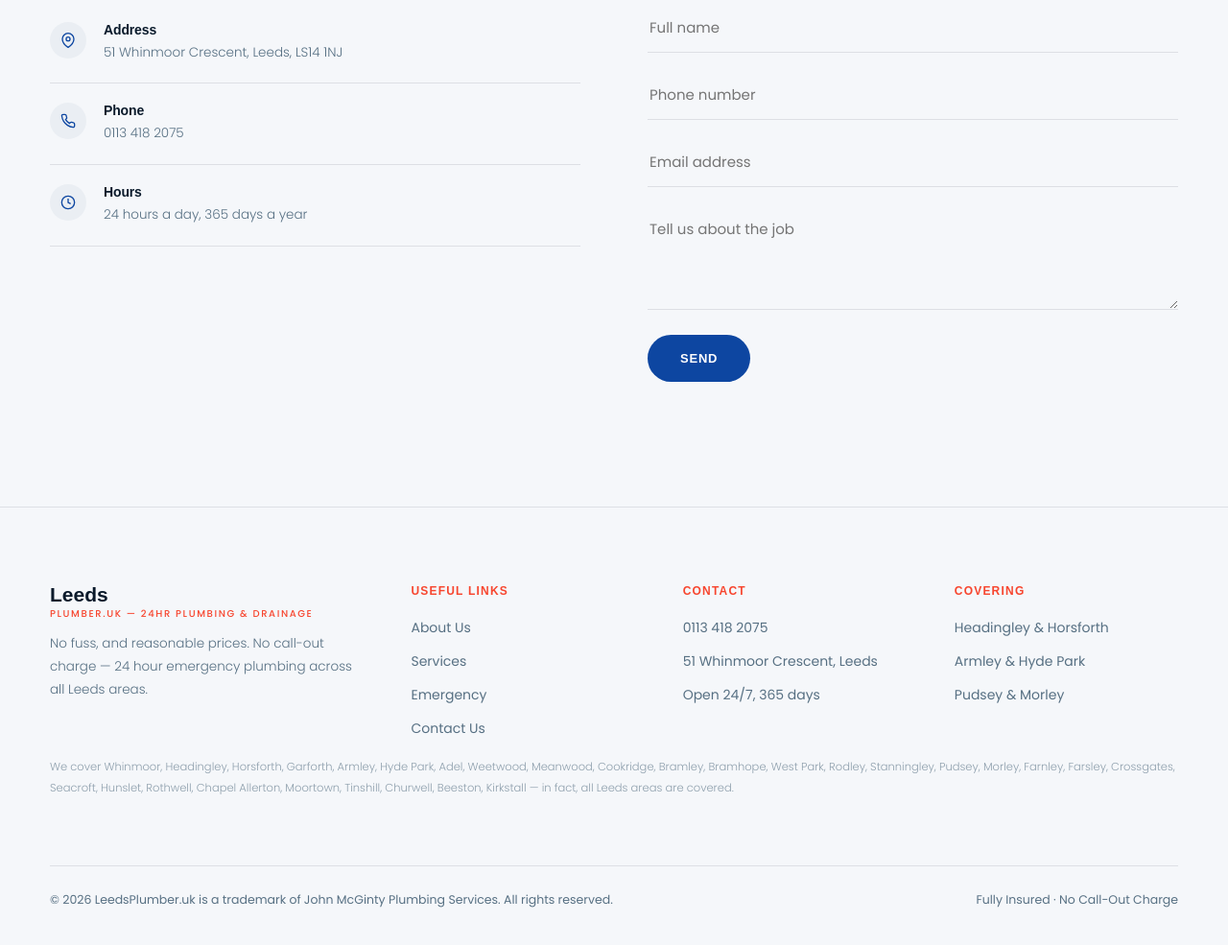
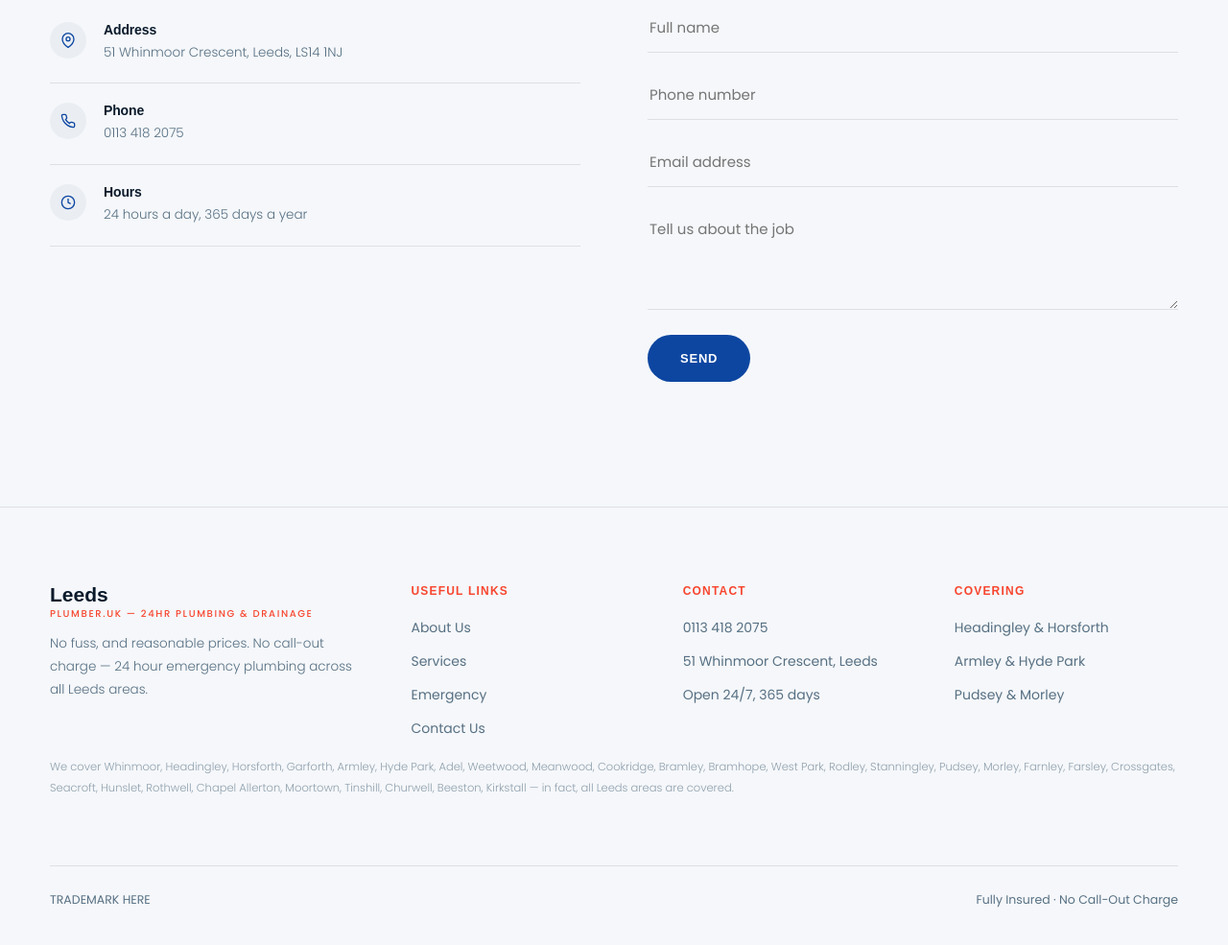
Before and after one commit to mothman41/test-site, a plain HTML site: page index.html in a window 1280 px wide. Shown: the part 5682-6667 px from the top of the page at 96% size. Drawn offline with nearby package versions, Linux system fonts and the light colour scheme; a web font is replaced by a local one.

Commit message:
Update index.html

```diff
--- a/index.html
+++ b/index.html
@@ -616,7 +616,7 @@
     </div>
     <p class="areas-text">We cover Whinmoor, Headingley, Horsforth, Garforth, Armley, Hyde Park, Adel, Weetwood, Meanwood, Cookridge, Bramley, Bramhope, West Park, Rodley, Stanningley, Pudsey, Morley, Farnley, Farsley, Crossgates, Seacroft, Hunslet, Rothwell, Chapel Allerton, Moortown, Tinshill, Churwell, Beeston, Kirkstall — in fact, all Leeds areas are covered.</p>
     <div class="foot-bottom">
-      <span>© 2026 LeedsPlumber.uk is a trademark of John McGinty Plumbing Services. All rights reserved.</span>
+      <span>TRADEMARK HERE</span>
       <span>Fully Insured · No Call-Out Charge</span>
     </div>
   </div>
```
